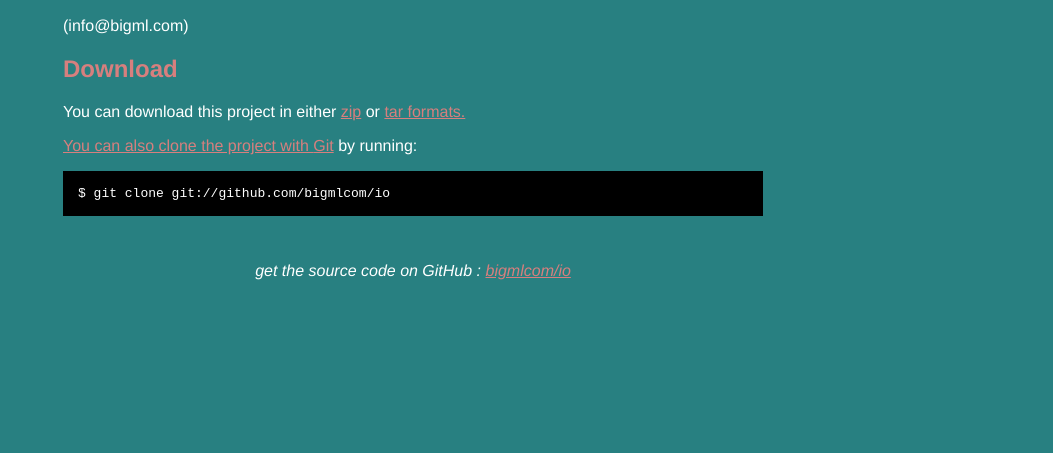
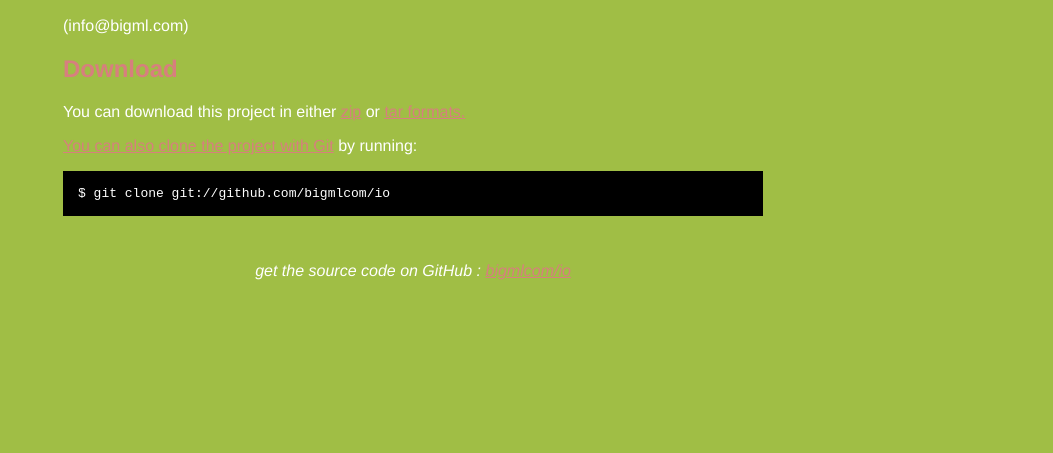
Before and after one commit to bigmlcom/io, a plain HTML site: page index.html in a window 1280 px wide. Shown: the part 347-800 px from the top of the page, without its empty margins (227-1280 px from the left). Drawn offline with Linux system fonts and the light colour scheme.

Commit message:
Message changed

```diff
--- a/index.html
+++ b/index.html
@@ -8,7 +8,7 @@
   <style type="text/css">
     body {
       margin-top: 1.0em;
-      background-color: #288081;
+      background-color: #a0be45;
       font-family: Helvetica, Arial, FreeSans, san-serif;
       color: #ffffff;
     }
```
